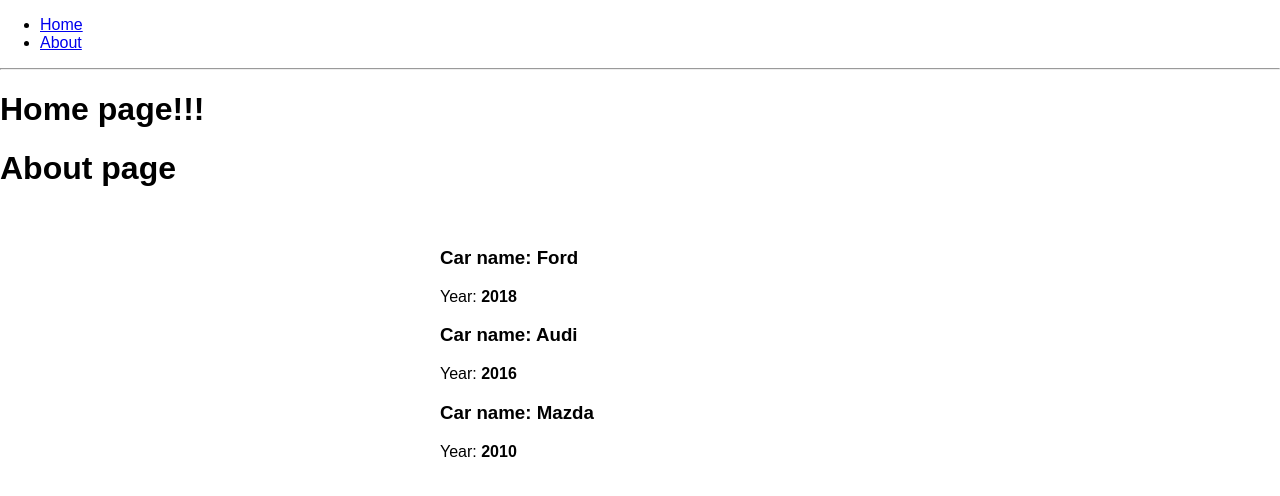
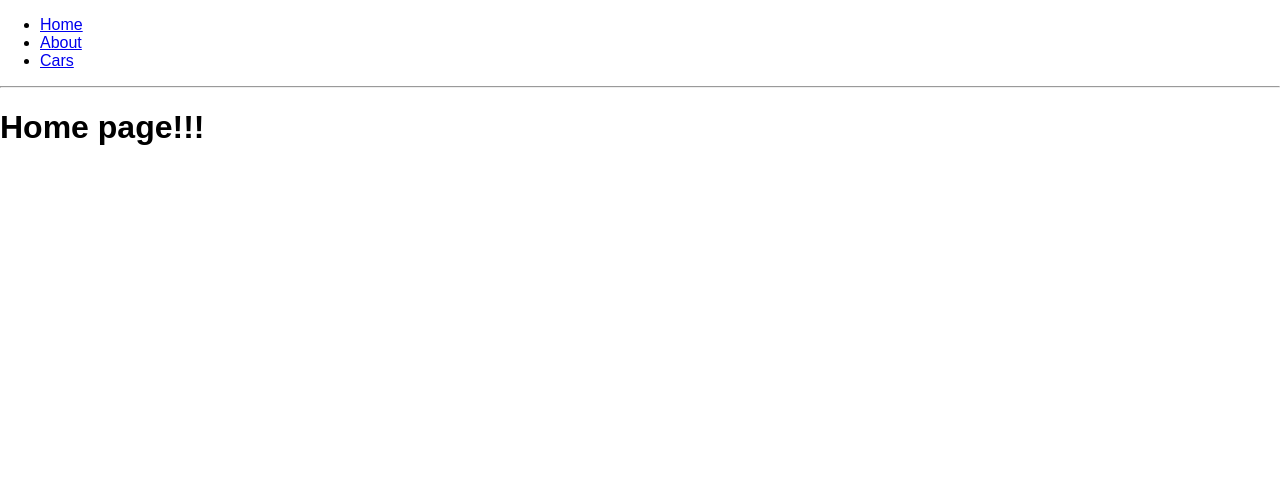
Before and after one commit to volkovVA/udemy-minin-react, a React app in the folder react-router-theory/: page / in a window 1280 px wide. Shown: the top 496 px of the page. Built offline with nearby package versions, Linux system fonts and the light colour scheme.

Commit message:
feat: add routing and components

```diff
--- a/react-router-theory/src/App.js
+++ b/react-router-theory/src/App.js
@@ -17,15 +17,18 @@
             <li>
               <a href="/about">About</a>
             </li>
+            <li>
+              <a href="/cars">Cars</a>
+            </li>
           </ul>
         </nav>
 
         <hr/>
 
         <Route path="/" exact render={() => <h1>Home page!!!</h1>} />
-        <About />
+        <Route path="/about" component={About} />
+        <Route path="/cars" component={Cars} />
 
-        <Cars />
       </div>
     );
   }
```
